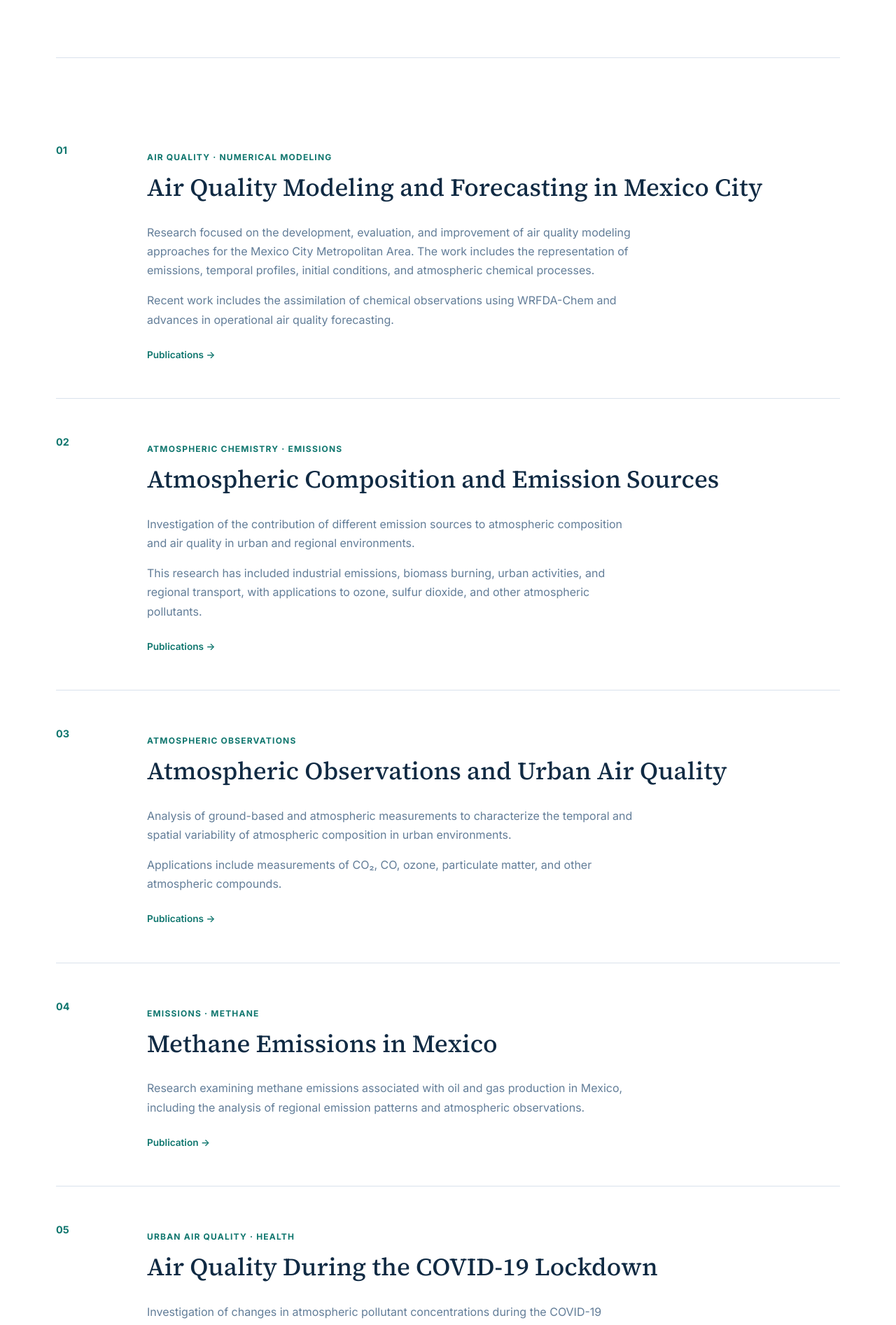
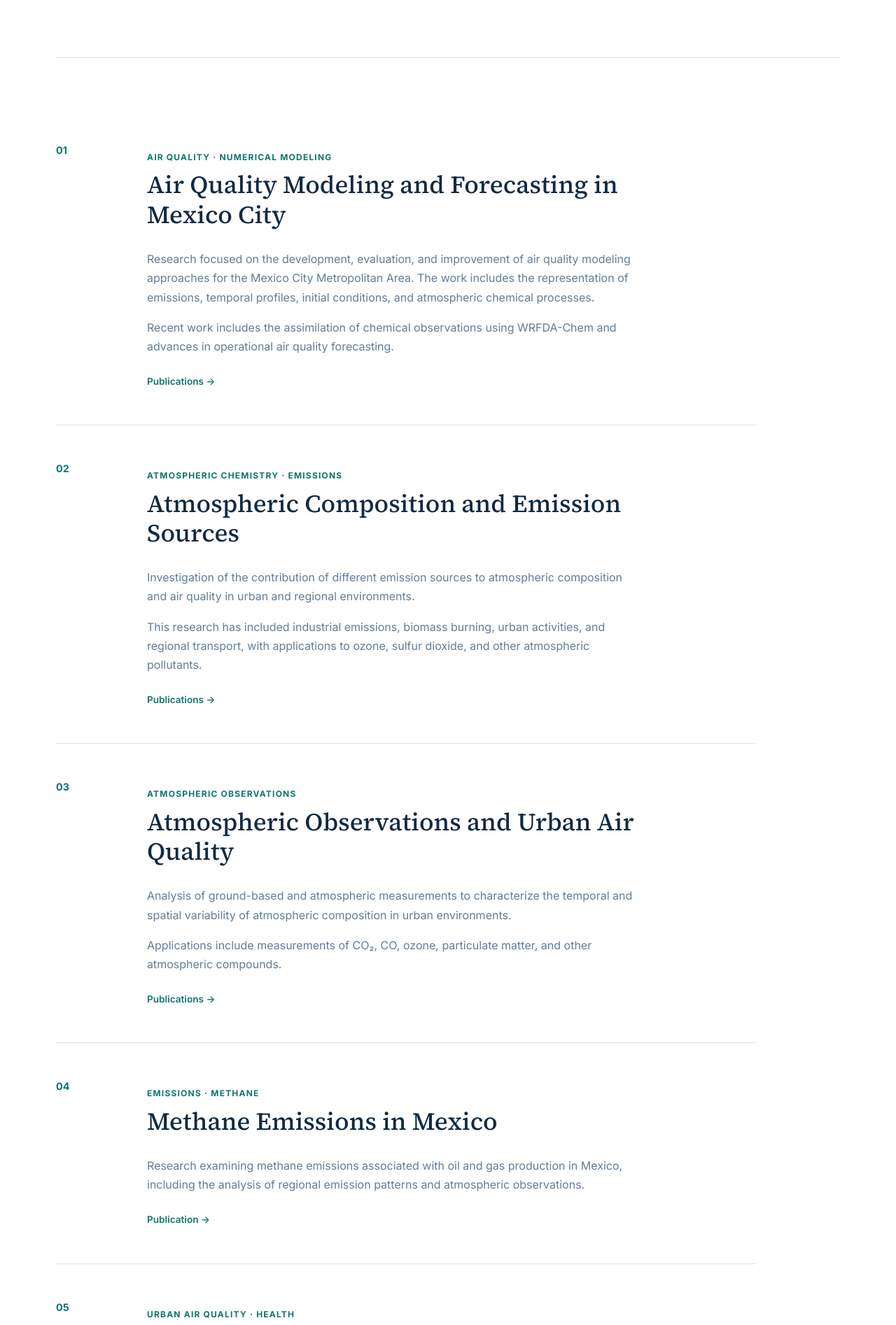
Before and after one commit to almanzav/almanzav.github.io, a Jekyll site: the page built from _pages/projects.md, in a window 1280 px wide. Shown: the part 407-2301 px from the top of the page at 70% size. Built offline with Jekyll 4.4.1, drawn with Linux system fonts in a browser that asks for light colours.

Commit message:
Update style.css

```diff
--- a/assets/css/style.css
+++ b/assets/css/style.css
@@ -630,3 +630,33 @@ a {
     flex-direction: column;
   }
 }
+
+/* RESEARCH PROJECTS */
+
+.project-list {
+  max-width: 1000px;
+}
+
+.project {
+  transition: border-color 0.2s ease;
+}
+
+.project:hover {
+  border-bottom-color: var(--teal);
+}
+
+.project h2 {
+  max-width: 700px;
+}
+
+.project-category {
+  margin-bottom: 8px;
+}
+
+.project-links a {
+  transition: color 0.2s ease;
+}
+
+.project-links a:hover {
+  color: var(--navy);
+}
```
